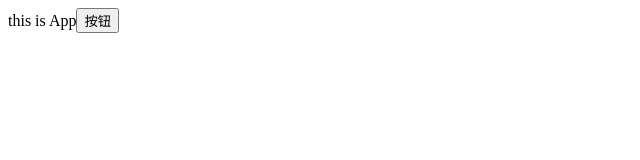
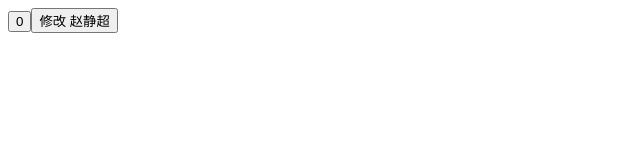
Before and after one commit to debugzhao/react-basic, a React (Create React App) app: page / in a window 1280 px wide. Shown: the top 160 px of the page, without its empty margins (0-640 px from the left). Built offline with nearby package versions, Linux system fonts and the light colour scheme.

Commit message:
useState的基本使用

```diff
--- a/src/App.js
+++ b/src/App.js
@@ -1,3 +1,5 @@
+// useState实现一个计数器按钮
+import {useState} from 'react'
 
 const name = '赵静超'
 function fun1() {
@@ -27,11 +29,37 @@ const handleClick2 = (arg, e) => {
   console.log('button被点击了', arg, e)
 }
 
+const Button = () => {
+  return (
+    <button>Click Me!</button>
+  )
+}
+
 function App() {
+  // useState添加一个状态变量，返回的是一个数组
+  // 数组中的第一个参数是状态变量，第二个参数是修改状态变量的方法
+  // useState参数将作为count的初始值
+  const [count, setCount] = useState(0)
+  const [form, setForm] = useState({name: '赵静超'})
+  // 点击事件回调函数
+  const handleClick = ()=> {
+    // 1.用传入的新值修改count
+    // 2.重新使用新的count渲染UI
+    setCount(count + 1);
+  }
+
+  // 修改对象属性
+  const changeForm = ()=> {
+    setForm({
+      // 通过展开运算符，将form对象中的属性复制到新对象中
+      ...form,
+      name: '王颖'
+    })
+  }
   return (
     <div className="App">
-      this is App
-      <button onClick={(e) => handleClick2('自定义参数', e)}>按钮</button>
+      <button onClick={handleClick}>{count}</button>
+      <button onClick={changeForm}>修改{'  '}{form.name}</button>
     </div>
   );
 }
```
